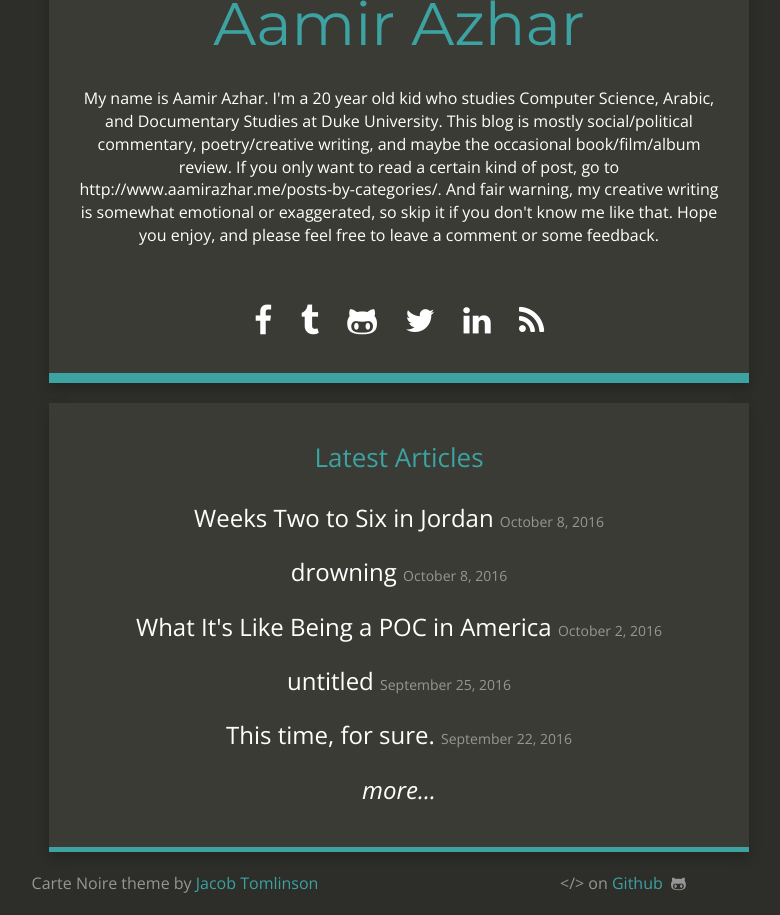
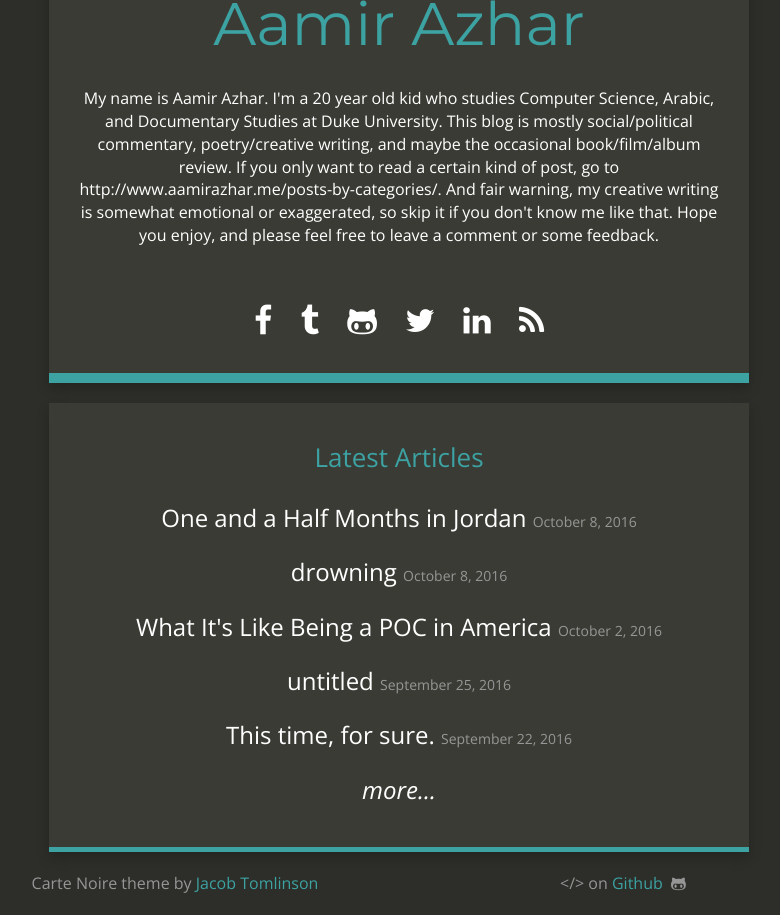
Before and after one commit to jacobtomlinson/carte-noire, a Jekyll site: the page built from index.html, in a window 1280 px wide, cut to the strip 174-1089 px from the top of the page. Shown: the whole strip, without its empty margins (241-1021 px from the left). Built offline with Jekyll 4.4.1, drawn with Linux system fonts in a browser that asks for light colours; nearby versions of some CDN libraries.

Commit message:
Rename 'Weeks Two to Six in Jordan' to 'One and a Half Months in Jordan'

```diff
--- a/_posts/2016-10-08-weeks-two-to-six-in-jordan.md
+++ b/_posts/2016-10-08-one-and-a-half-months-in-jordan.md
@@ -1,6 +1,6 @@
 ---
 layout:     post
-title:      Weeks Two to Six in Jordan
+title:      One and a Half Months in Jordan
 date:       2016-10-08 16:16:54
 author:     Aamir Azhar
 summary:    An update on my last month and a half here in Jordan.
```
